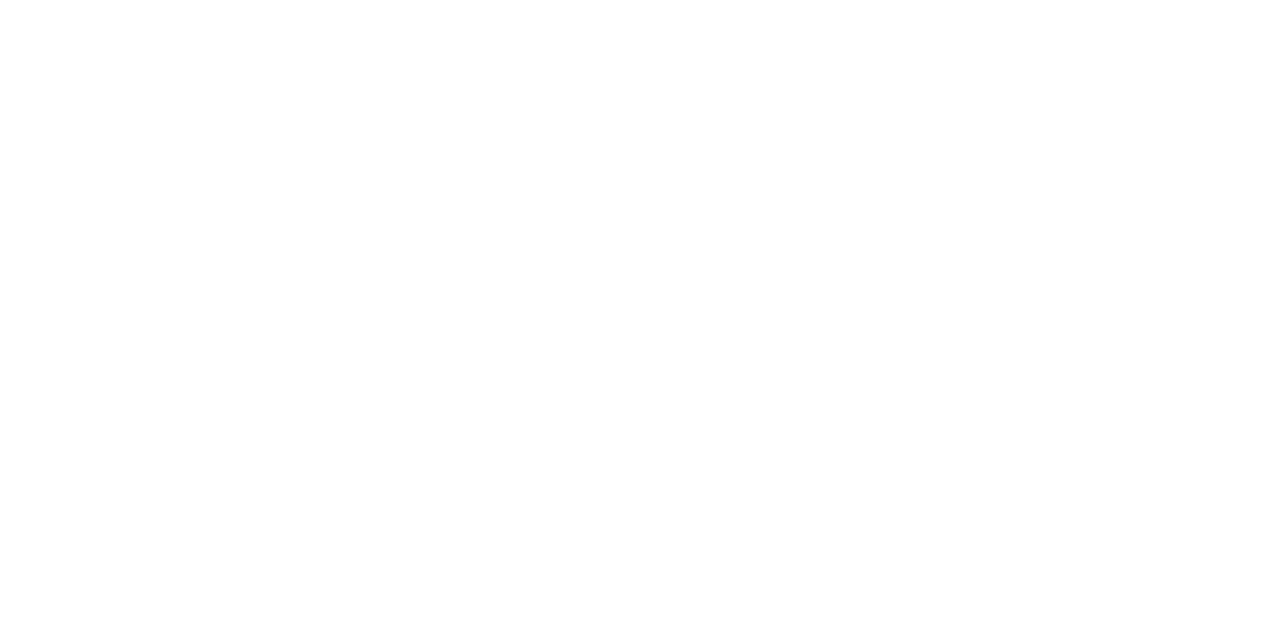
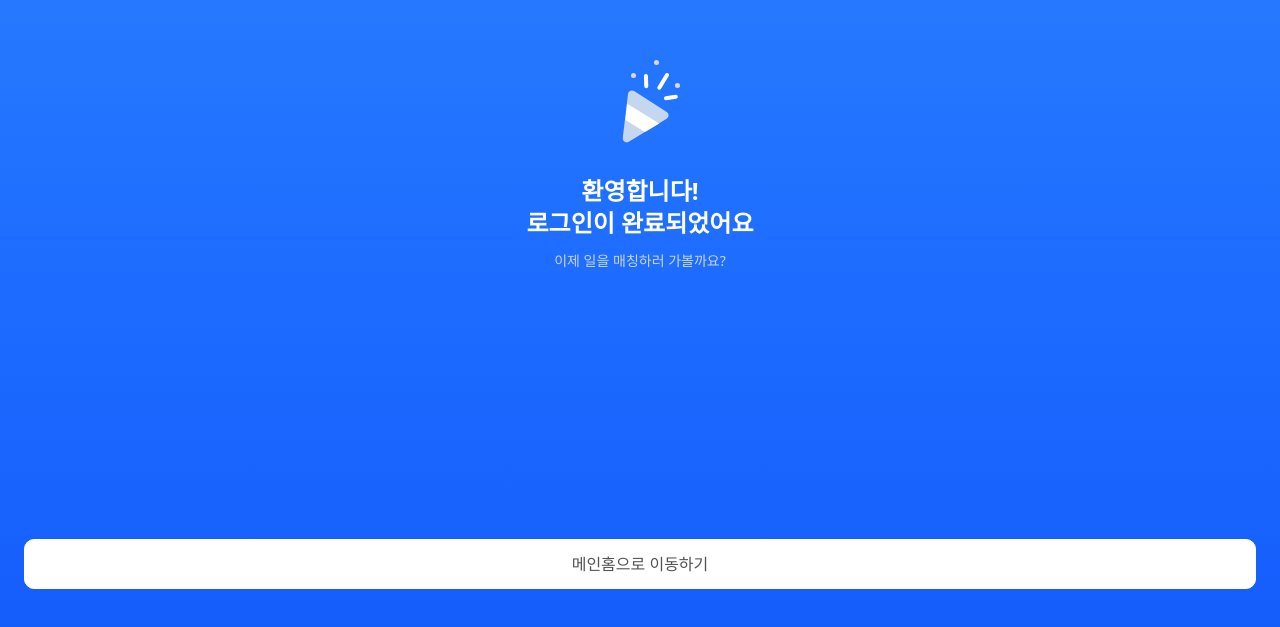
Before and after one commit to Barojob/frontend, a React (Vite) app: page /login-success in a window 1280 px wide. Before the commit this address had no page. Shown: the part 171-798 px from the top of the page. Built offline with nearby package versions, Linux system fonts and the light colour scheme.

Commit message:
feat: 로그인 성공 페이지 추가 및 로그인 페이지 리디렉션 수정
- 로그인 성공 페이지를 위한 새로운 라우트 추가
- 로그인 성공 시 홈 대신 로그인 성공 페이지로 리디렉션하도록 수정

```diff
--- a/src/configs/routes.tsx
+++ b/src/configs/routes.tsx
@@ -1,4 +1,5 @@
 import LoginPage from "@/pages/LoginPage";
+import LoginSuccessPage from "@/pages/LoginSuccessPage";
 import MainPage from "@/pages/MainPage";
 import SignupPage from "@/pages/SignupPage";
 import { type RouteObject } from "react-router-dom";
@@ -19,6 +20,10 @@
     element: <LoginPage />,
   },
   {
+    path: "/login-success",
+    element: <LoginSuccessPage />,
+  },
+  {
     path: "/signup",
     element: <SignupPage />,
   },
--- a/src/pages/LoginPage.tsx
+++ b/src/pages/LoginPage.tsx
@@ -60,7 +60,7 @@
           setShowErrorModal(true);
           return;
         }
-        navigate("/"); // 홈으로 이동
+        navigate("/login-success"); // 로그인 성공 페이지로 이동
       }
     }
   };
--- /dev/null
+++ b/src/pages/LoginSuccessPage.tsx
@@ -0,0 +1,39 @@
+import React from "react";
+import { useNavigate } from "react-router-dom";
+import Button from "../components/Button/Button";
+import CongratsIcon from "../svgs/CongratsIcon";
+
+const LoginSuccessPage: React.FC = () => {
+  const navigate = useNavigate();
+
+  const handleGoToMain = () => {
+    navigate("/");
+  };
+
+  return (
+    <div className="flex size-full flex-col items-center justify-center bg-gradient-to-b from-blue-500 to-blue-600 px-6 text-white">
+      <CongratsIcon className="mb-3" />
+
+      <div className="mb-3 text-center text-2xl font-bold">
+        환영합니다!
+        <br />
+        로그인이 완료되었어요
+      </div>
+      <div className="mb-32 text-center text-sm text-slate-300">
+        이제 일을 매칭하러 가볼까요?
+      </div>
+
+      {/* 메인홈으로 이동 버튼 */}
+      <div className="fixed bottom-0 left-0 right-0 px-6 pb-10">
+        <Button
+          onClick={handleGoToMain}
+          className="w-full rounded-[0.625rem] border-white bg-white py-6 text-neutral-600"
+        >
+          메인홈으로 이동하기
+        </Button>
+      </div>
+    </div>
+  );
+};
+
+export default LoginSuccessPage;
--- /dev/null
+++ b/src/svgs/CongratsIcon.tsx
@@ -0,0 +1,51 @@
+import React from "react";
+import { cn } from "../utils/classname";
+
+type Props = {
+  className?: string;
+};
+
+const CongratsIcon: React.FC<Props> = ({ className }) => {
+  return (
+    <div className={cn("", className)}>
+      <svg
+        xmlns="http://www.w3.org/2000/svg"
+        width="89"
+        height="103"
+        viewBox="0 0 89 103"
+        fill="none"
+      >
+        <path
+          d="M32.8165 81.7061C29.9667 83.4294 26.3822 81.1193 26.7744 77.8122L31.9785 33.934C32.3269 30.9972 35.6317 29.4408 38.1176 31.0429L70.7233 52.0564C73.2092 53.6585 73.157 57.311 70.6263 58.8414L32.8165 81.7061Z"
+          fill="#C5D6EF"
+        />
+        <path
+          d="M63.2594 63.3829L48.9738 71.8891L29.3518 59.8907L31.206 43.7843L63.2594 63.3829Z"
+          fill="white"
+        />
+        <path
+          d="M49.9463 16.0001L50.2904 26.1923"
+          stroke="white"
+          strokeWidth="4"
+          strokeLinecap="round"
+        />
+        <path
+          d="M70.9997 15L63.3178 27.7156"
+          stroke="white"
+          strokeWidth="4"
+          strokeLinecap="round"
+        />
+        <path
+          d="M79.8282 36.6585L69.9163 38.2167"
+          stroke="white"
+          strokeWidth="4"
+          strokeLinecap="round"
+        />
+        <circle cx="81.4995" cy="25.5" r="2.5" fill="#D9D9D9" />
+        <circle cx="37.4995" cy="15.5" r="2.5" fill="#D9D9D9" />
+        <circle cx="60.4995" cy="2.5" r="2.5" fill="#D9D9D9" />
+      </svg>
+    </div>
+  );
+};
+export default CongratsIcon;
```
